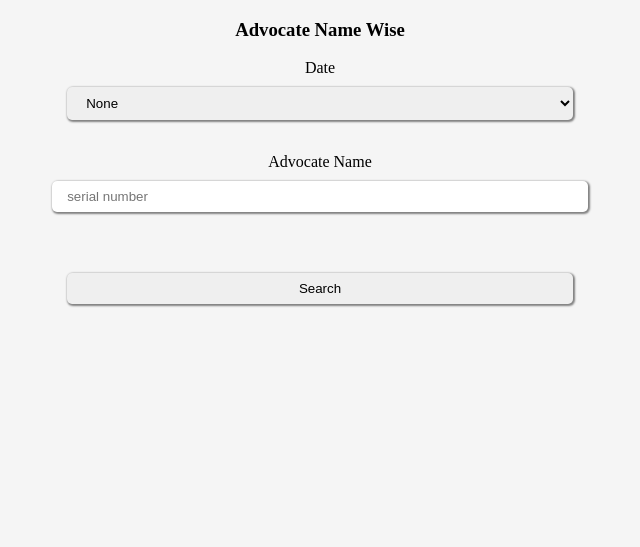
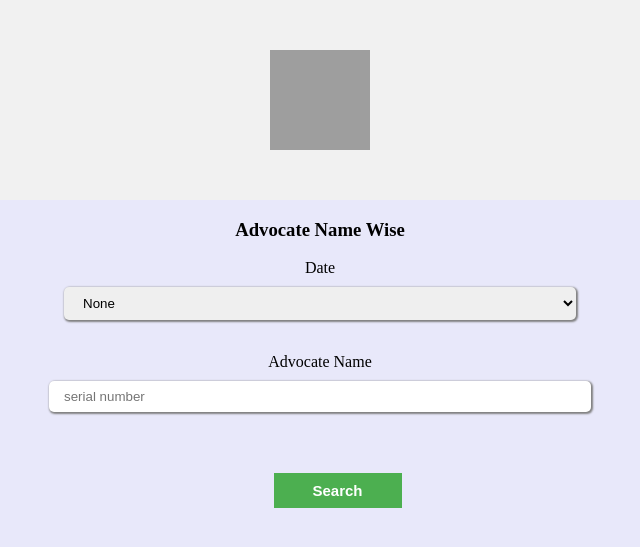
Before and after one commit to AasthaSinha2305/Savengers, a PHP site: page /html/php/causelist/AdvocatenameWise.php in a window 1280 px wide. Shown: the top 547 px of the page, without its empty margins (320-960 px from the left). Run offline with PHP 8.4, Linux system fonts and the light colour scheme; data that the repository does not hold is empty; grey boxes are pictures that could not be loaded.

Commit message:
Update AdvocatenameWise.php

```diff
--- a/html/php/causelist/AdvocatenameWise.php
+++ b/html/php/causelist/AdvocatenameWise.php
@@ -7,9 +7,70 @@
     <meta name="viewport" content="width=device-width, initial-scale=1.0">
     <title>Document</title>
     <link href="../../../css/seaching.css?php echo time(); ?>" rel="stylesheet" type="text/css" />
+    <style>
+        .header {
+  overflow: hidden;
+  background-color: #f1f1f1;
+  padding: 50px 50px;
+  text-align: center;
+  }
+  body{
+    margin: 0px;
+    padding: 0px;
+    text-align:center;
+    width: 100%;
+    background-color: #e6e6fae8;
+    }
+
+    input[type=text]{
+    width:20%;
+    padding:7px 10px;
+    margin: 10px 0;
+    display:inline-block;
+    border: 1px solid #ccc;
+    box-sizing: border-box;
+    }
+
+    button{
+    background-color:#4CAF50;
+    width: 10%;
+    padding: 9px 5px;
+    margin:10px 0px 0px 35px;
+    cursor:pointer;
+    border:none;
+    color:#ffffff;
+    font-size: 15px;
+    font-weight: bold;
+    }
+
+    button:hover{
+    opacity:0.8;
+    }
+
+    #un,#ps{
+    font-family:'Lato', sans-serif;
+    color: gray;
+    }
+
+
+    #container{
+        position: absolute;
+        top:0;
+        bottom: 0;
+        left: 0;
+        right: 0;
+        margin: auto;
+        width:600;
+        height: 300px;
+        text-align: center;
+    }
+    </style>
+
 </head>
 
 <body>
+        <div class="header"><img src="https://www.ritiriwaz.com/wp-content/uploads/2017/01/Indian-Emblem.jpg" alt="National Embelem" height="100px" width="100px" align="middle">
+</div>
     <center>
     <h3>Advocate Name Wise</h3>
         <form action="" method="POST">
@@ -25,7 +86,7 @@
         <label>Advocate Name</label><br>
         <input name = "advname" type="text " placeholder="serial number"/> <br>
         <br><br>
-            <input type="submit" name="search" value="Search">
+            <button type="submit" name="search" value="Search">Search</button>
         </form>
     </center>
 </body>
```
